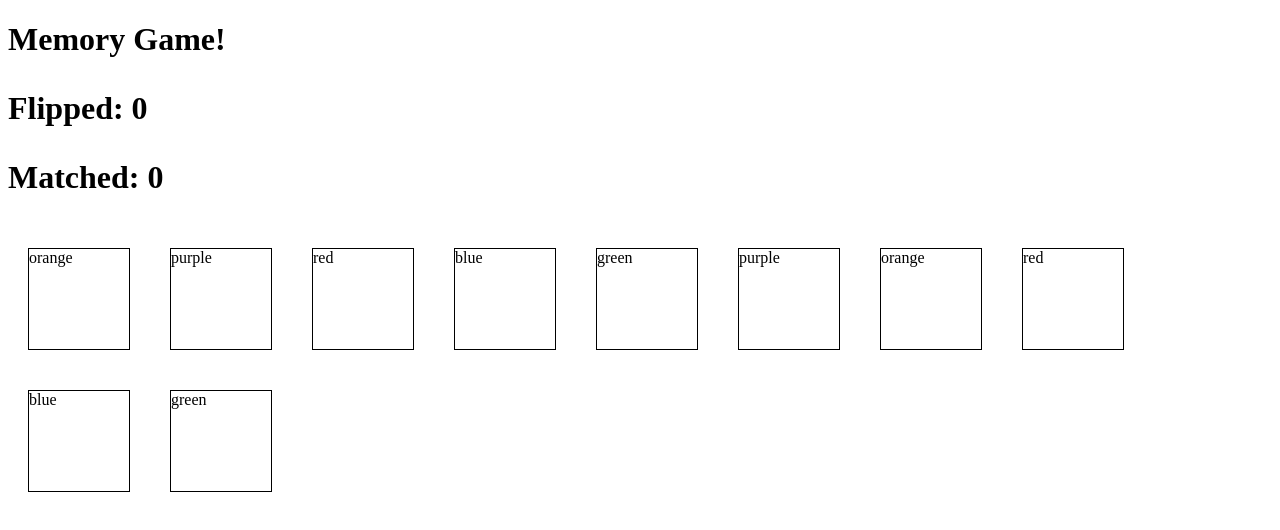
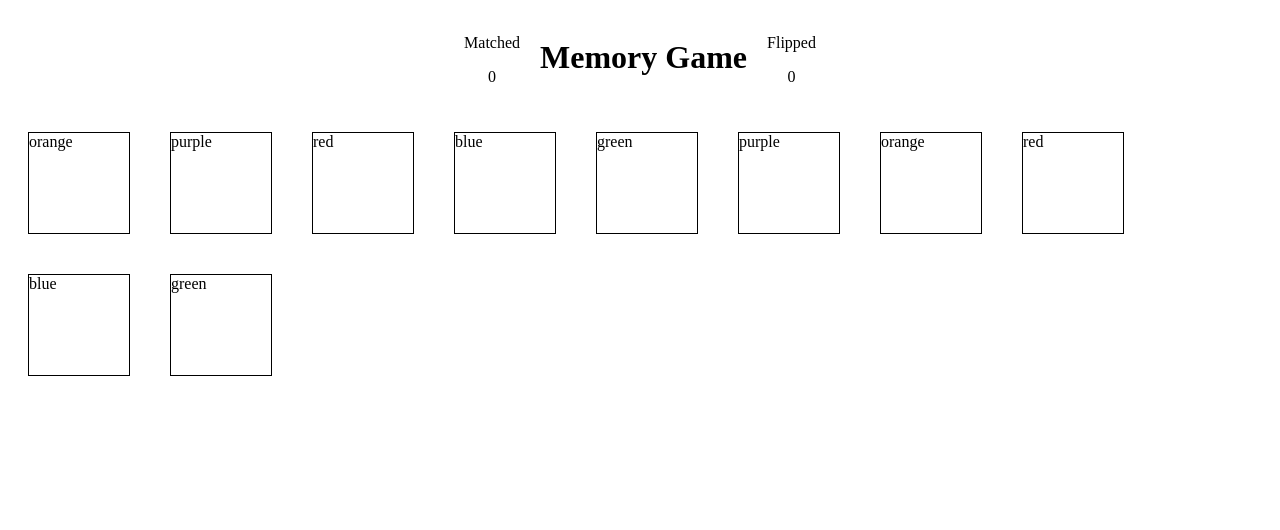
Before and after one commit to seanoliver/memory-game, a plain HTML site: page index.html in a window 1280 px wide. Drawn offline with Linux system fonts and the light colour scheme.

Commit message:
layout work

```diff
--- a/index.html
+++ b/index.html
@@ -7,7 +7,19 @@
 </head>
 <body>
 
-<h1>Memory Game!</h1>
+<div class="container">
+  <div class="matched-count">
+    <p>Matched</p>
+    <p id="match-count"></p>
+  </div>
+  <div class="title">
+    <h1>Memory Game</h1>
+  </div>
+  <div class="flipped-count">
+    <p>Flipped</p>
+    <p id="flip-count"></p>
+  </div>
+</div>
 
 <div id="game"></div>
 
--- a/memory-game.css
+++ b/memory-game.css
@@ -7,3 +7,13 @@
   margin: 20px;
   display: inline-block;
 }
+
+.container {
+  display: flex;
+  justify-content:center;
+}
+
+.container div {
+  padding: 10px;
+  text-align: center;
+}
--- a/memory-game.js
+++ b/memory-game.js
@@ -17,14 +17,9 @@ const matchedCount = document.createElement('p');
 flippedCount.classList.add('flipped-count');
 matchedCount.classList.add('matched-count');
 
-const gameTitle = document.getElementsByTagName('h1')[0];
-
-gameTitle.appendChild(flippedCount);
-gameTitle.appendChild(matchedCount);
-
 function updateCounts() {
-  flippedCount.innerText = `Flipped: ${flippedCards.length}`;
-  matchedCount.innerText = `Matched: ${matchedCards.length}`;
+  document.getElementById('match-count').innerText = matchedCards.length;
+  document.getElementById('flip-count').innerText = flippedCards.length;
 }
 updateCounts();
 
```
